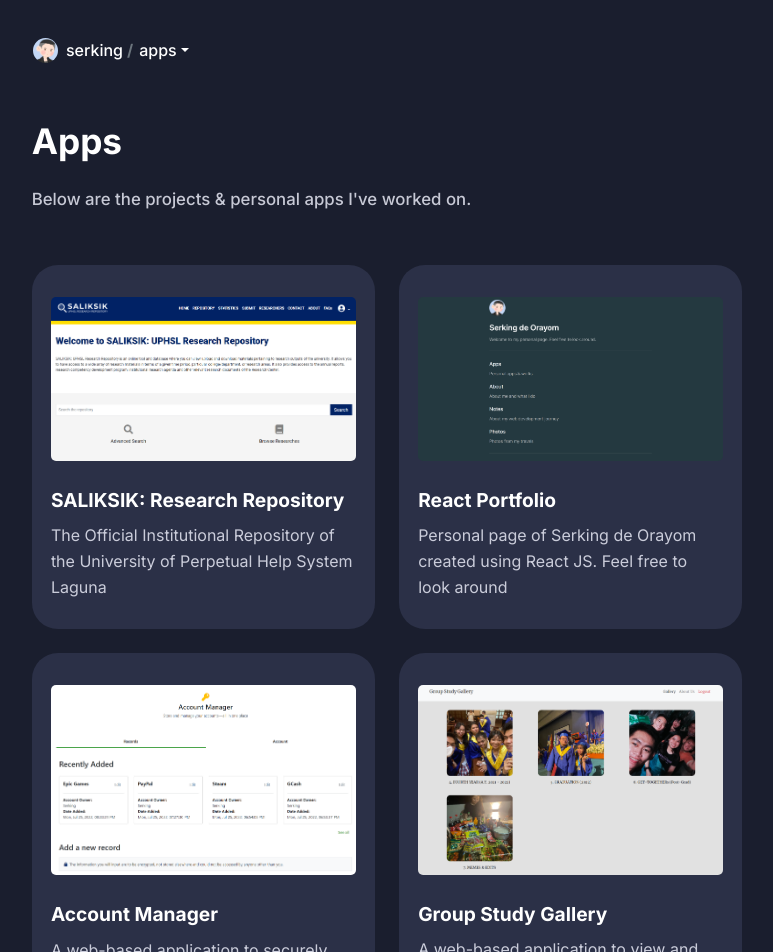
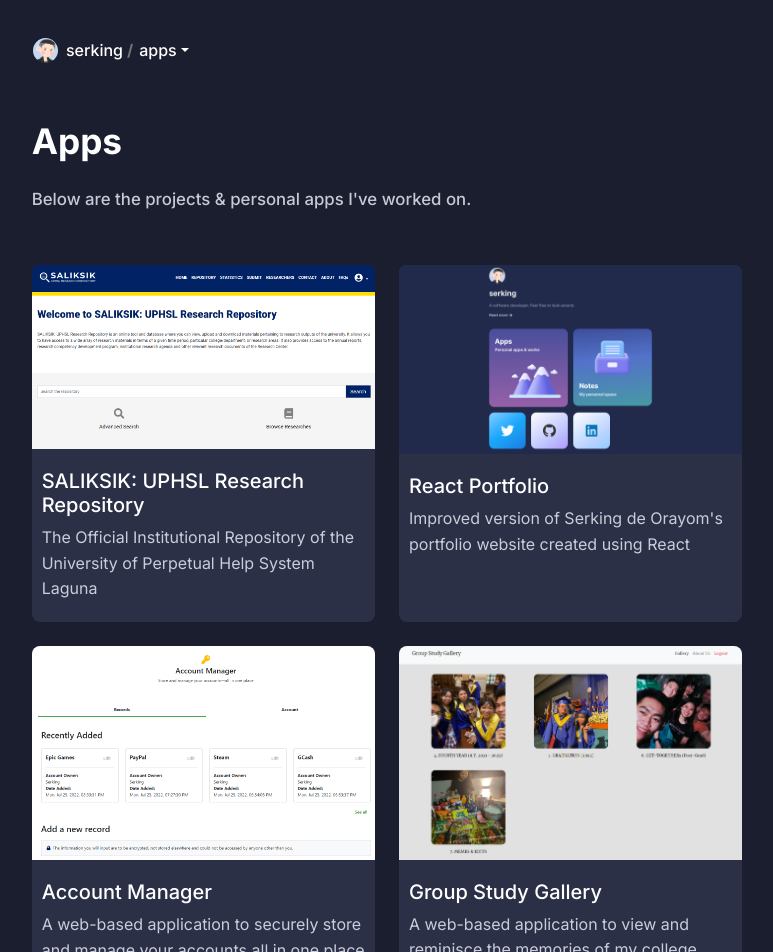
Before and after one commit to kingdeorayom/serking.dev, a React (Create React App) app: page /apps in a window 1280 px wide. Shown: the top 952 px of the page, without its empty margins (253-1026 px from the left). Built offline with nearby package versions, Linux system fonts and the light colour scheme.

Commit message:
almost finished

```diff
--- a/src/assets/css/apps.css
+++ b/src/assets/css/apps.css
@@ -1,17 +1,16 @@
 .apps__item {
-    border-radius: 26px;
     line-height: 1.5;
     background-color: #2b3047;
-    padding: 1rem 1.2rem 1.3rem;
-    display: flex;
-    flex-direction: column;
-    overflow: hidden;
+    border-radius: 0.5em;
 }
 
 .apps__item:hover {
     transform: translate(0, -7px);
-    /* transform: scale(1.03); */
     transition: all 0.1s linear;
+}
+
+.apps__text {
+    margin: 20px 10px;
 }
 
 .apps__title {
@@ -36,7 +35,3 @@
 .apps__link__text:hover {
     color: #fff;
 }
-
-.app__image {
-    border-radius: 5px;
-}
--- a/src/assets/markdown/works/account-manager.md
+++ b/src/assets/markdown/works/account-manager.md
@@ -1,16 +1,22 @@
-# <span className="page__title">Account Manager</span>
+# <span className="page__title"> Account Manager</span>
+
+<span style="color: lightgrey">Personal Project</span>
 
 &nbsp;
 
 <span className="page__content">
-I was using the traditional HTML and CSS (with Bootstrap) for my portfolio site. This was fine, but I didn't like having to deal with the staticity of the site every time I will add new data to it. Everything is hardcoded and I was getting frustrated every time I make changes to the site.
+**Account Manager** is more of a personal web application for my own use.
 
-Like many others, I needed to improve my skills so I started learning React. I immediately saw how extremely competent it is and how creating dynamic websites become easier due to its features. So I decided to redesign and replace the technology I used on my portfolio site with React.
+I seem to have a hard time remembering my social media and other accounts’ emails, usernames and passwords so I created the app that stores my login credentials and is accessible anywhere given that it is web-based.
 
-Most of the design and the concept are borrowed from the portfolio site of Catnose, a software developer, designer and maker based in Japan.
+Currently, some of my friends uses the app for storing their other not-so-sensitive accounts.
 
-As a way to study, I also incorporated in this portfolio the use of markdowns, such as the one I used writing this note and the use of JSON for dynamicity.
+**Technology used:**
 
-I'm planning on recreating this portfolio website using Next.js once I get the hang of React.
+HTML, CSS, JavaScript, Bootstrap, jQuery, AJAX, PHP, MySQL
+
+**Visit website:**
+
+<a href="https://account-manager.online" target="_blank" style="color: white;">https://account-manager.online</a>
 
 </span>
--- a/src/assets/markdown/works/group-study-gallery.md
+++ b/src/assets/markdown/works/group-study-gallery.md
@@ -1,16 +1,11 @@
-# <span className="page__title">Group Study Gallery</span>
+# <span className="page__title"> Group Study Gallery</span>
+
+<span style="color: lightgrey">Personal Project</span>
 
 &nbsp;
 
 <span className="page__content">
-I was using the traditional HTML and CSS (with Bootstrap) for my portfolio site. This was fine, but I didn't like having to deal with the staticity of the site every time I will add new data to it. Everything is hardcoded and I was getting frustrated every time I make changes to the site.
 
-Like many others, I needed to improve my skills so I started learning React. I immediately saw how extremely competent it is and how creating dynamic websites become easier due to its features. So I decided to redesign and replace the technology I used on my portfolio site with React.
-
-Most of the design and the concept are borrowed from the portfolio site of Catnose, a software developer, designer and maker based in Japan.
-
-As a way to study, I also incorporated in this portfolio the use of markdowns, such as the one I used writing this note and the use of JSON for dynamicity.
-
-I'm planning on recreating this portfolio website using Next.js once I get the hang of React.
+No information yet—Wait for it! 😁
 
 </span>
--- a/src/assets/markdown/works/react-portfolio.md
+++ b/src/assets/markdown/works/react-portfolio.md
@@ -1,11 +1,11 @@
-# <span className="page__title">React Portfolio</span>
+# <span className="page__title"> React Portfolio</span>
+
+<span style="color: lightgrey">Personal Project</span>
 
 &nbsp;
 
 <span className="page__content">
 I was using the traditional HTML and CSS (with Bootstrap) for my portfolio site. This was fine, but I didn't like having to deal with the staticity of the site every time I will add new data to it. Everything is hardcoded and I was getting frustrated every time I make changes to the site.
-
-Like many others, I needed to improve my skills so I started learning React. I immediately saw how extremely competent it is and how creating dynamic websites become easier due to its features. So I decided to redesign and replace the technology I used on my portfolio site with React.
 
 Most of the design and the concept are borrowed from the portfolio site of Catnose, a software developer, designer and maker based in Japan.
 
@@ -13,4 +13,12 @@ As a way to study, I also incorporated in this portfolio the use of markdowns, s
 
 I'm planning on recreating this portfolio website using Next.js once I get the hang of React.
 
+**Technology used:**
+
+React JS, JSON, Markdown, Bootstrap, jQuery, animate.css, markdown-to-jsx
+
+**Visit website:**
+
+<a href="https://kingdeorayom.tech" target="_blank" style="color: white;">https://kingdeorayom.tech</a>
+
 </span>
--- a/src/assets/markdown/works/saliksik.md
+++ b/src/assets/markdown/works/saliksik.md
@@ -1,16 +1,22 @@
-# <span className="page__title">SALIKSIK: Research Repository</span>
+# <span className="page__title"> SALIKSIK: UPHSL Research Repository</span>
+
+<span style="color: lightgrey">Capstone Project</span>
 
 &nbsp;
 
 <span className="page__content">
-I was using the traditional HTML and CSS (with Bootstrap) for my portfolio site. This was fine, but I didn't like having to deal with the staticity of the site every time I will add new data to it. Everything is hardcoded and I was getting frustrated every time I make changes to the site.
+The **SALIKSIK: UPHSL Research Repository** is a web-based Institutional Repository for disseminating, archiving and preserving digital copies of academic papers of the **University of Perpetual Help System Laguna - Biñan Campus**.
 
-Like many others, I needed to improve my skills so I started learning React. I immediately saw how extremely competent it is and how creating dynamic websites become easier due to its features. So I decided to redesign and replace the technology I used on my portfolio site with React.
+This is my Capstone Project during my senior year in college and is currently planned on being implemented for the use of the University.
 
-Most of the design and the concept are borrowed from the portfolio site of Catnose, a software developer, designer and maker based in Japan.
+I served as the main front-end developer of the system project, but I also did some of its backend such as the **login system**.
 
-As a way to study, I also incorporated in this portfolio the use of markdowns, such as the one I used writing this note and the use of JSON for dynamicity.
+**Technology used:**
 
-I'm planning on recreating this portfolio website using Next.js once I get the hang of React.
+HTML, CSS, JavaScript, Bootstrap, jQuery, AJAX, PHP, MySQL
+
+**Visit website:**
+
+<a href="https://www.saliksik-uphsl.com" target="_blank" style="color: white;">https://www.saliksik-uphsl.com</a>
 
 </span>
--- a/src/assets/scripts/notes.js
+++ b/src/assets/scripts/notes.js
@@ -1,17 +1,17 @@
 import claps from '../images/ui/emojis/claps.png'
-import party from '../images/ui/emojis/party.png'
+// import party from '../images/ui/emojis/party.png'
 
 const notes = [
+    // {
+    //     "note_id": 0,
+    //     "note_title": "Hooray! It's Christmas Season",
+    //     "note_date": "September 1, 2022",
+    //     "note_file_name": "christmas-season.md",
+    //     "note_link": "post",
+    //     "note_image": party
+    // },
     {
         "note_id": 0,
-        "note_title": "Hooray! It's Christmas Season",
-        "note_date": "September 1, 2022",
-        "note_file_name": "christmas-season.md",
-        "note_link": "post",
-        "note_image": party
-    },
-    {
-        "note_id": 1,
         "note_title": "Made a new portfolio site with React",
         "note_date": "August 29, 2022",
         "note_file_name": "portfolio-site.md",
--- a/src/assets/scripts/works.js
+++ b/src/assets/scripts/works.js
@@ -3,12 +3,12 @@ import account_manager from '../images/apps/account-manager.png'
 import react_portfolio from '../images/apps/react-portfolio.png'
 import group_study_gallery from '../images/apps/group-study-gallery.png'
 import barangay_malaban from '../images/apps/barangay-malaban.png'
-import shutdown_timer from '../images/apps/placeholder.png'
+// import placeholder from '../images/apps/placeholder.png'
 
 const works = [
     {
         "work_id": 0,
-        "work_title": "SALIKSIK: Research Repository",
+        "work_title": "SALIKSIK: UPHSL Research Repository",
         "work_description": "The Official Institutional Repository of the University of Perpetual Help System Laguna",
         "work_link": "work",
         "work_image": saliksik,
@@ -17,7 +17,7 @@ const works = [
     {
         "work_id": 1,
         "work_title": "React Portfolio",
-        "work_description": "Personal page of Serking de Orayom created using React JS. Feel free to look around",
+        "work_description": "Improved version of Serking de Orayom's portfolio website created using React",
         "work_link": "work",
         "work_image": react_portfolio,
         "work_file_name": "react-portfolio.md",
@@ -49,9 +49,9 @@ const works = [
     {
         "work_id": 5,
         "work_title": "Shutdown Timer",
-        "work_description": "A simple shutdown scheduler application for Windows",
+        "work_description": "A simple shutdown scheduler application for Windows made using C# Windows Form Application",
         "work_link": "work",
-        "work_image": shutdown_timer,
+        "work_image": "https://via.placeholder.com/1205x715.png/4C9195/FFFFFF?text=Shutdown+Timer",
         "work_file_name": "shutdown-timer.md",
     },
 ]
--- a/src/pages/Apps.js
+++ b/src/pages/Apps.js
@@ -22,15 +22,18 @@ const Apps = ({ setWork }) => {
                 <h2 className="page__content">Below are the projects &amp; personal apps I've worked on.</h2>
 
                 <div className="row my-5">
+
                     {works.map((work) => {
-                        return <div className="col-sm-12 col-md-6 mb-4" key={work.work_id}>
-                            <Link onClick={() => setWork(work.work_id)} to={work.work_link} className='apps__link__text'>
-                                <div className="apps__item">
-                                    <img src={work.work_image} className="app__image img-fluid mt-3 mb-4" alt="notes" />
-                                    <h1 className="apps__title"><span>{work.work_title}</span></h1>
-                                    <h1 className="apps__subtitle"><span>{work.work_description}</span></h1>
-                                </div>
-                            </Link>
+                        return <div className="col-sm-12 col-md-6 mb-4 d-flex justify-content-center">
+                            <div class="apps__item">
+                                <Link onClick={() => setWork(work.work_id)} to={work.work_link} className='apps__link__text'>
+                                    <img src={work.work_image} className="img-fluid" style={{ borderTopLeftRadius: "0.5em", borderTopRightRadius: "0.5em" }} alt="works" />
+                                    <div className="apps__text">
+                                        <h5 class="apps_title">{work.work_title}</h5>
+                                        <p class="apps__subtitle">{work.work_description}</p>
+                                    </div>
+                                </Link>
+                            </div>
                         </div>
                     })}
 
```
Also changed, not shown: src/assets/markdown/notes/christmas-season.md (+1 -1 lines), src/assets/markdown/notes/portfolio-site.md (+1 -1 lines), src/assets/markdown/works/barangay-malaban.md (+8 -6 lines), src/assets/markdown/works/shutdown-timer.md (+12 -6 lines), src/assets/images/apps/react-portfolio.png, src/assets/images/apps/saliksik.png (deleted).
